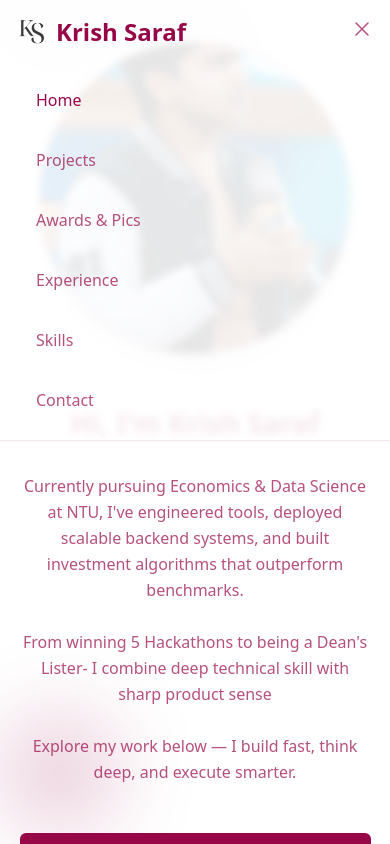
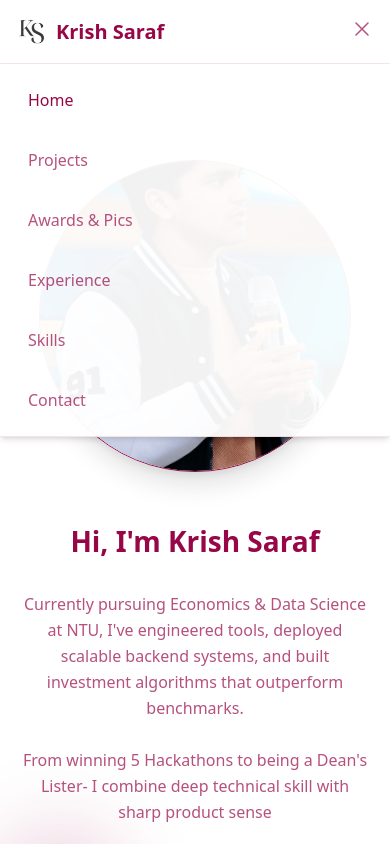
Before and after one commit to KrishSaraf/Portfolio-Website, a React (Vite) app: page / in a window 390 px wide. Both pictures are taken after a click on the button 362 px from the left and 29 px from the top of the page. Shown: the top 844 px of the page. Built offline with nearby package versions, Linux system fonts and the light colour scheme.

Commit message:
Fix mobile navbar overlap issues with content

```diff
--- a/src/components/Navbar.tsx
+++ b/src/components/Navbar.tsx
@@ -18,12 +18,12 @@ const Navbar = () => {
   const location = useLocation();
 
   return (
-    <nav className="fixed top-0 w-full bg-white/90 backdrop-blur-sm z-50 border-b border-darkPink/10">
-      <div className="container-padding mx-auto">
-        <div className="flex items-center justify-between h-16">
+    <nav className="fixed top-0 w-full bg-white/95 backdrop-blur-md z-50 border-b border-darkPink/10 h-[var(--navbar-height-mobile)] md:h-[var(--navbar-height)] shadow-sm">
+      <div className="container-padding mx-auto h-full">
+        <div className="flex items-center justify-between h-full">
           <Link to="/" className="flex items-center gap-2">
             <img src={profileImage} alt="Krish Saraf" className="h-8 w-8 rounded-full object-cover" />
-            <span className="text-2xl font-bold text-darkPink">Krish Saraf</span>
+            <span className="text-xl md:text-2xl font-bold text-darkPink">Krish Saraf</span>
           </Link>
 
           {/* Desktop Navigation */}
@@ -71,8 +71,8 @@ const Navbar = () => {
 
         {/* Mobile Navigation */}
         {mobileMenuOpen && (
-          <div className="md:hidden">
-            <div className="px-2 pt-2 pb-3 space-y-1">
+          <div className="md:hidden absolute top-[var(--navbar-height-mobile)] left-0 w-full bg-white/95 border-b border-darkPink/10 shadow-md z-50">
+            <div className="px-4 py-2 space-y-1">
               {navigation.map((item) => (
                 <div key={item.name} className="relative">
                   <Link
--- a/src/index.css
+++ b/src/index.css
@@ -8,6 +8,10 @@
     /* Base scale factor - will be used for proportional scaling */
     --scale-factor: 1;
     --content-width: min(90vw, 1280px);
+
+    /* Navbar height for proper content spacing */
+    --navbar-height: 4rem; /* 64px */
+    --navbar-height-mobile: 4rem; /* 64px for mobile too */
 
     /* Fluid spacing units that scale with viewport */
     --space-unit: calc(0.25rem * var(--scale-factor));
@@ -56,6 +60,12 @@
     min-height: 100vh;
     width: 100vw;
     box-sizing: border-box;
+    padding-top: var(--navbar-height-mobile);
+  }
+
+  /* Ensuring all pages have proper spacing at the top */
+  section {
+    padding-top: max(1.5rem, 5vh);
   }
 }
 
--- a/src/pages/Home.tsx
+++ b/src/pages/Home.tsx
@@ -18,7 +18,7 @@ const Home = () => {
   const secondRowLogos = companyLogos.slice(4);
 
   return (
-    <section className="min-h-screen flex flex-col items-center py-[5vh] px-[5%] overflow-hidden relative">
+    <section className="min-h-screen flex flex-col items-center py-[max(10vh,6rem)] px-[5%] overflow-hidden relative">
       {/* Background blobs using relative positioning and viewport units */}
       <div className="absolute top-[-10vh] left-[-5vw] w-[40vw] max-w-[30rem] aspect-square bg-darkPink/10 rounded-full filter blur-3xl z-0" />
       <div className="absolute top-1/2 left-0 w-[30vw] max-w-[25rem] aspect-square bg-darkPink/20 rounded-full filter blur-2xl z-0" />
--- a/src/pages/WorkExperience.tsx
+++ b/src/pages/WorkExperience.tsx
@@ -152,7 +152,7 @@ const WorkExperience = () => {
   return (
     <section className="w-full min-h-screen overflow-hidden bg-darkPink/5 relative">
       {/* Apply fluid padding that adjusts to all screen dimensions */}
-      <div className="py-[max(5vh,2rem)] px-[max(4vw,1rem)]">
+      <div className="py-[max(15vh,6rem)] px-[max(4vw,1rem)]">
         {/* Blurred background shapes - these are direct children of section */}
         <div className="absolute -top-[10vh] -left-[8vw] w-[40vw] max-w-[500px] aspect-square bg-darkPink/10 rounded-full filter blur-3xl z-0" />
         <div className="absolute bottom-0 right-0 w-[45vw] max-w-[600px] aspect-square bg-darkPink/10 rounded-full filter blur-3xl z-0" />
```
